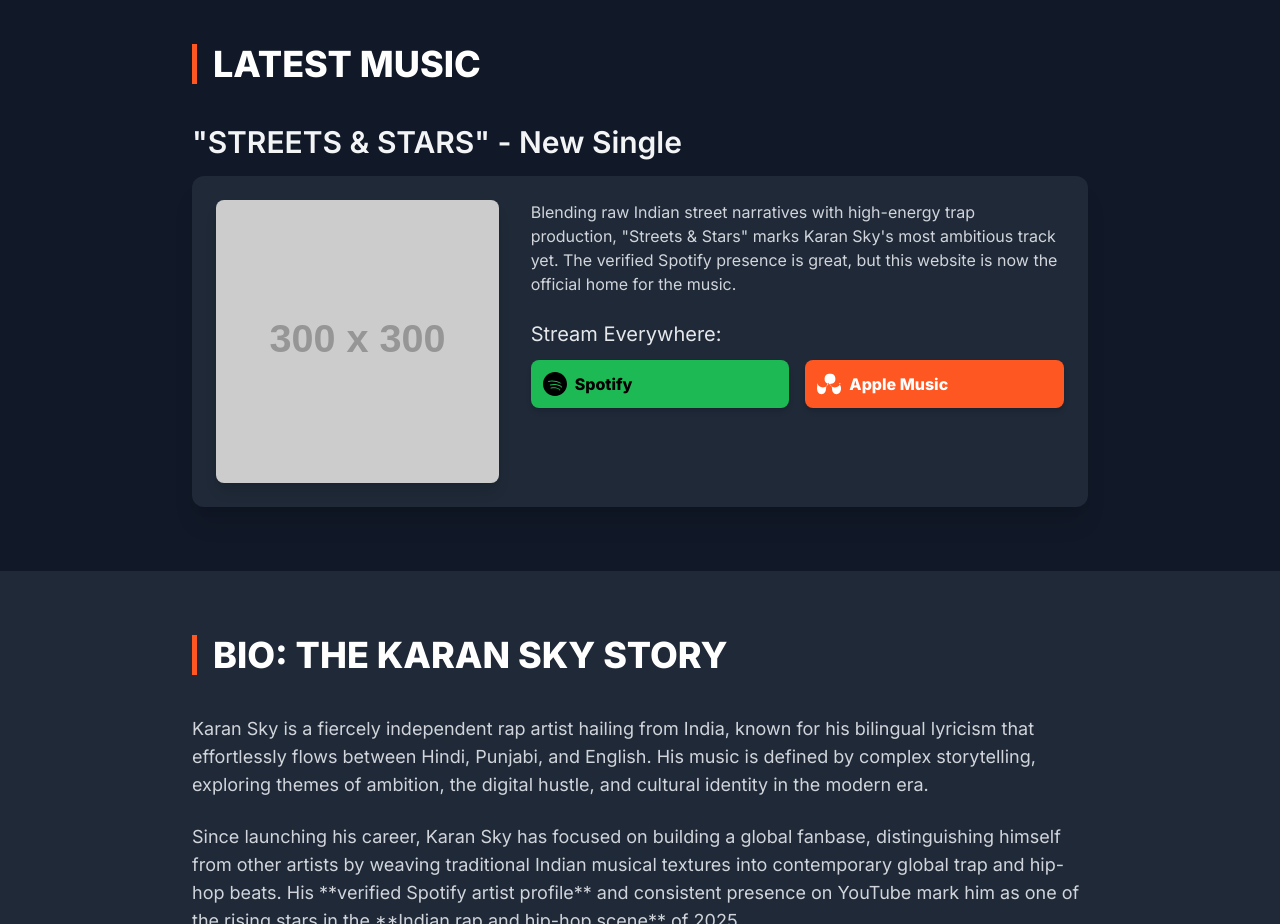
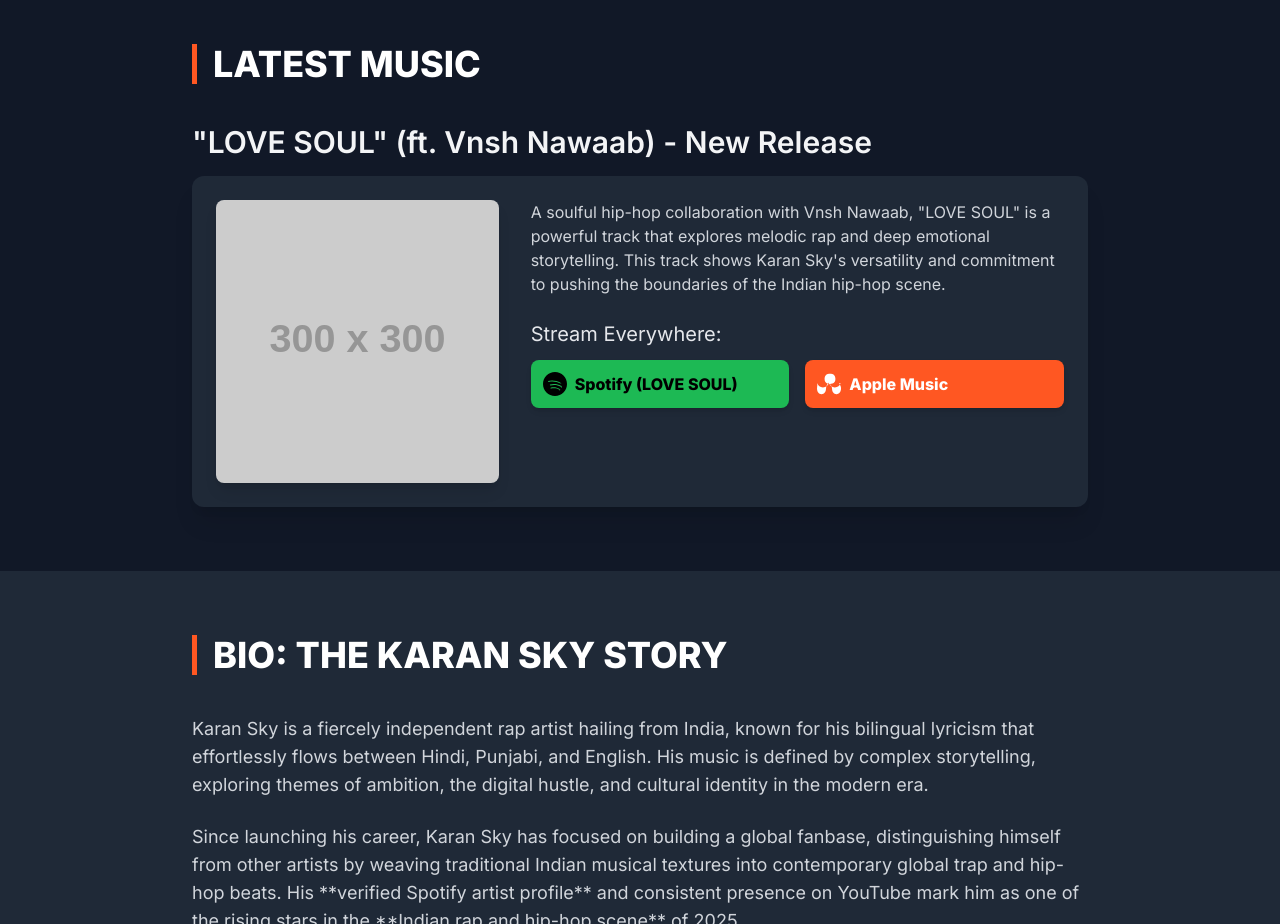
Before and after one commit to karansky-jpg/Karan-sky-site, a plain HTML site: page index.html in a window 1280 px wide. Shown: the part 820-1744 px from the top of the page. Drawn offline with nearby package versions, Linux system fonts and the light colour scheme; placeholder pictures from the web are drawn by us.

Commit message:
Update title and content for LOVE SOUL release

```diff
--- a/index.html
+++ b/index.html
@@ -3,7 +3,7 @@
 <head>
     <meta charset="UTF-8">
     <meta name="viewport" content="width=device-width, initial-scale=1.0">
-    <title>Karan Sky | Official Indian Rap Artist Website - New Music 2025</title>
+    <title>Karan Sky | Official Indian Rap Artist Website - LOVE SOUL Release</title>
     <!-- Load Tailwind CSS -->
     <script src="https://cdn.tailwindcss.com"></script>
     <link href="https://fonts.googleapis.com/css2?family=Inter:wght@400;600;800&display=swap" rel="stylesheet">
@@ -46,8 +46,8 @@
             <p class="text-xl md:text-2xl font-light mb-8 text-gray-300">
                 Indian Rap Artist | Global Sound, Rooted in Rhythm
             </p>
-            <!-- Call to Action Button -->
-            <a href="#music" class="inline-block px-8 py-3 bg-white text-black font-bold text-lg rounded-full shadow-lg hover:bg-gray-200 transition duration-300">
+            <!-- Call to Action Button - NOW LINKS DIRECTLY TO NEW ALBUM -->
+            <a href="https://open.spotify.com/album/72tnXgEcA4CokWh1liP0fW?si=umdExpHVRlmXT_3RIf3RVw" target="_blank" class="inline-block px-8 py-3 bg-white text-black font-bold text-lg rounded-full shadow-lg hover:bg-gray-200 transition duration-300">
                 LISTEN TO THE LATEST RELEASE
             </a>
         </div>
@@ -59,25 +59,25 @@
             <h2 class="text-4xl font-bold mb-10 section-header uppercase">Latest Music</h2>
 
             <!-- SEO Tip: Use H3 for the specific release -->
-            <h3 class="text-3xl font-semibold mb-4 text-gray-100">"STREETS & STARS" - New Single</h3>
+            <h3 class="text-3xl font-semibold mb-4 text-gray-100">"LOVE SOUL" (ft. Vnsh Nawaab) - New Release</h3>
 
             <div class="bg-gray-800 p-6 rounded-xl shadow-xl md:flex md:space-x-8">
-                <!-- Placeholder for Album Art -->
-                <img src="https://placehold.co/300x300/FF5722/0d0d0d?text=NEW+SINGLE+ART" alt="Album art for Karan Sky's new single Streets & Stars" class="w-full md:w-1/3 rounded-lg mb-6 md:mb-0 shadow-lg">
+                <!-- Album Art - Placeholder reflects new title. REPLACE THE SRC URL WITH YOUR IMAGE LINK! -->
+                <img src="https://placehold.co/300x300/e6e6fa/0d0d0d?text=LOVE+SOUL+ALBUM+ART" alt="Album art for Karan Sky and Vnsh Nawaab's single Love Soul" class="w-full md:w-1/3 rounded-lg mb-6 md:mb-0 shadow-lg">
 
                 <div class="flex-1">
                     <p class="text-gray-300 mb-6">
-                        Blending raw Indian street narratives with high-energy trap production, "Streets & Stars" marks Karan Sky's most ambitious track yet. The verified Spotify presence is great, but this website is now the official home for the music.
+                        A soulful hip-hop collaboration with Vnsh Nawaab, "LOVE SOUL" is a powerful track that explores melodic rap and deep emotional storytelling. This track shows Karan Sky's versatility and commitment to pushing the boundaries of the Indian hip-hop scene.
                     </p>
 
-                    <!-- Streaming Links - All links now live -->
+                    <!-- Streaming Links - Spotify link updated to the new album URL -->
                     <h4 class="text-xl font-medium mb-3 text-gray-200">Stream Everywhere:</h4>
                     <div class="grid grid-cols-2 gap-4">
-                        <a href="https://open.spotify.com/artist/0eppWvmifGgSuTqlPYVfmJ?si=dHcyJRjRROu86_379gqo6w" target="_blank" class="stream-link p-3 rounded-lg flex items-center bg-[#1DB954] text-black font-bold shadow-md">
+                        <a href="https://open.spotify.com/album/72tnXgEcA4CokWh1liP0fW?si=umdExpHVRlmXT_3RIf3RVw" target="_blank" class="stream-link p-3 rounded-lg flex items-center bg-[#1DB954] text-black font-bold shadow-md">
                             <svg class="w-6 h-6 mr-2" fill="currentColor" viewBox="0 0 24 24"><path d="M12 0C5.373 0 0 5.373 0 12s5.373 12 12 12 12-5.373 12-12S18.627 0 12 0zm5.18 17.51a.63.63 0 0 1-.952.126c-2.327-1.428-5.26-1.74-8.118-1.018a.63.63 0 0 1-.58-.871c3.125-.788 6.438-.34 9.098 1.25a.63.63 0 0 1-.39 1.513zm1.612-3.14a.795.795 0 0 1-1.196.26c-2.73-1.678-6.84-2.14-9.98-1.12a.795.795 0 0 1-.722-.926c3.488-1.116 7.925-.6 11.08 1.25a.795.795 0 0 1-.18 1.94zm.01-3.172a.965.965 0 0 1-1.472.33c-3.194-1.92-8.082-2.587-11.45-1.55a.965.965 0 0 1-.87-.99c3.81-1.21 8.875-.5 12.52 1.832a.965.965 0 0 1-.228 1.348z"/></svg>
-                            Spotify
+                            Spotify (LOVE SOUL)
                         </a>
-                        <!-- UPDATED WITH APPLE MUSIC LINK -->
+                        <!-- Apple Music Link -->
                         <a href="https://music.apple.com/in/artist/karan-sky/1794512116?ls" target="_blank" class="stream-link p-3 rounded-lg flex items-center bg-[#FF5722] text-white font-bold shadow-md">
                             <svg class="w-6 h-6 mr-2" fill="currentColor" viewBox="0 0 24 24"><path d="M12 1.637c-.9 0-1.758.262-2.483.793-1.46 1.074-1.928 2.584-1.928 4.673 0 1.272.234 2.158.825 2.91 1.096 1.416 3.12 1.88 4.586 1.88 1.465 0 3.49-.464 4.584-1.88.59-.752.825-1.638.825-2.91 0-2.09-.468-3.599-1.928-4.673-.725-.53-1.583-.793-2.483-.793zm11.96 9.873c-.046-.076-.118-.126-.188-.126-.07 0-.14.05-.186.126-1.12 1.868-2.616 3.868-5.74 3.868-3.125 0-4.62-1.998-5.74-3.868-.046-.076-.118-.126-.186-.126-.07 0-.14.05-.188.126-1.118 1.868-2.614 3.868-5.74 3.868-3.124 0-4.62-1.998-5.74-3.868-.046-.076-.118-.126-.188-.126-.07 0-.14.05-.186.126C.816 12.822 0 14.61 0 16.5c0 3.016 1.77 5.71 4.52 5.71s4.52-2.694 4.52-5.71c0-1.89.816-3.678 2.05-5.556.046-.076.118-.126.188-.126.07 0 .14.05.186.126C14.164 12.822 15 14.61 15 16.5c0 3.016 1.77 5.71 4.52 5.71s4.52-2.694 4.52-5.71c0-1.89-.816-3.678-2.05-5.556z"/></svg>
                             Apple Music
@@ -114,7 +114,7 @@
             <h2 class="text-4xl font-bold mb-10 section-header uppercase">Connect & Inquiries</h2>
 
             <div class="bg-gray-800 p-8 rounded-xl shadow-xl">
-                <!-- Social Links - All links now live or clearly marked as placeholders -->
+                <!-- Social Links -->
                 <h3 class="text-2xl font-semibold mb-4 text-gray-100">Find Karan Sky Everywhere</h3>
                 <div class="flex flex-wrap gap-4 mb-10">
                     <a href="https://youtube.com/@brownnotemusic?si=_2cpz1Bwfl2ng9Wi" target="_blank" class="stream-link px-4 py-2 rounded-full flex items-center bg-red-600 text-white font-semibold">
```
